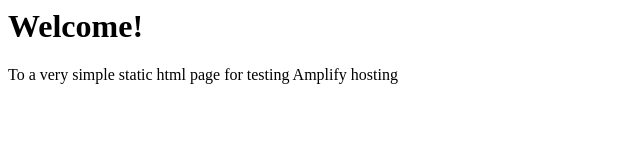
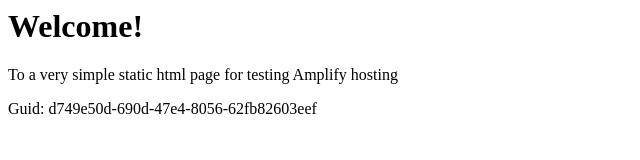
Before and after one commit to amplify-github-test-hkg/Github-PR-Commit-Integration-Test-DoNotTouch-GitHubAutoBuildPrPreviewCanaryTest-v1-prod-ap-east-1, a website: page src/index.html in a window 1280 px wide. Shown: the whole page, without its empty margins (0-640 px from the left). Drawn offline with Linux system fonts and the light colour scheme.

Commit message:
commit from integ tests

```diff
--- a/src/index.html
+++ b/src/index.html
@@ -1,3 +1,5 @@
+
+
 <html lang="en">
 
 <head>
@@ -10,6 +12,6 @@
 <body>
     <h1>Welcome!</h1>
     <p>To a very simple static html page for testing Amplify hosting</p>
-</body>
+    <p>Guid: d749e50d-690d-47e4-8056-62fb82603eef</p></body>
 
 </html>
```
